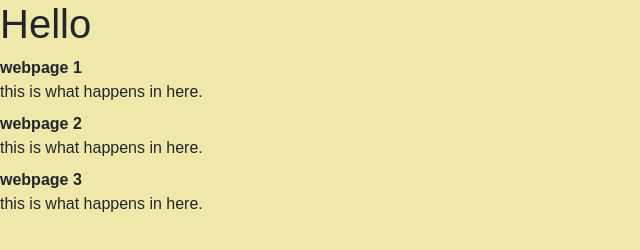
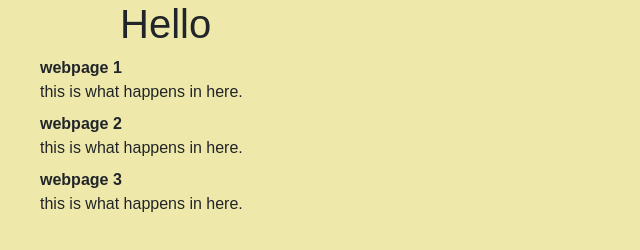
Before and after one commit to trapi2009/trapi2009.github.io, a plain HTML site: page index.html in a window 1280 px wide. Shown: the whole page, without its empty margins (0-640 px from the left). Drawn offline with nearby package versions, Linux system fonts and the light colour scheme.

Commit message:
Basic Margins

```diff
--- a/index.html
+++ b/index.html
@@ -7,6 +7,16 @@
                 font-family: Arial, Helvetica, sans-serif;
                 background-color: palegoldenrod;
             }
+            body > dl:nth-child(2) {
+                font-weight: 300;
+                margin-left: 40px;
+                margin-right: 40px;
+            }
+            body > header:nth-child(1) > h1:nth-child(1) {
+            margin-left: 120px;
+            margin-right: 1000px;
+            }
+
         </style>
     </head>
     <body>
```
